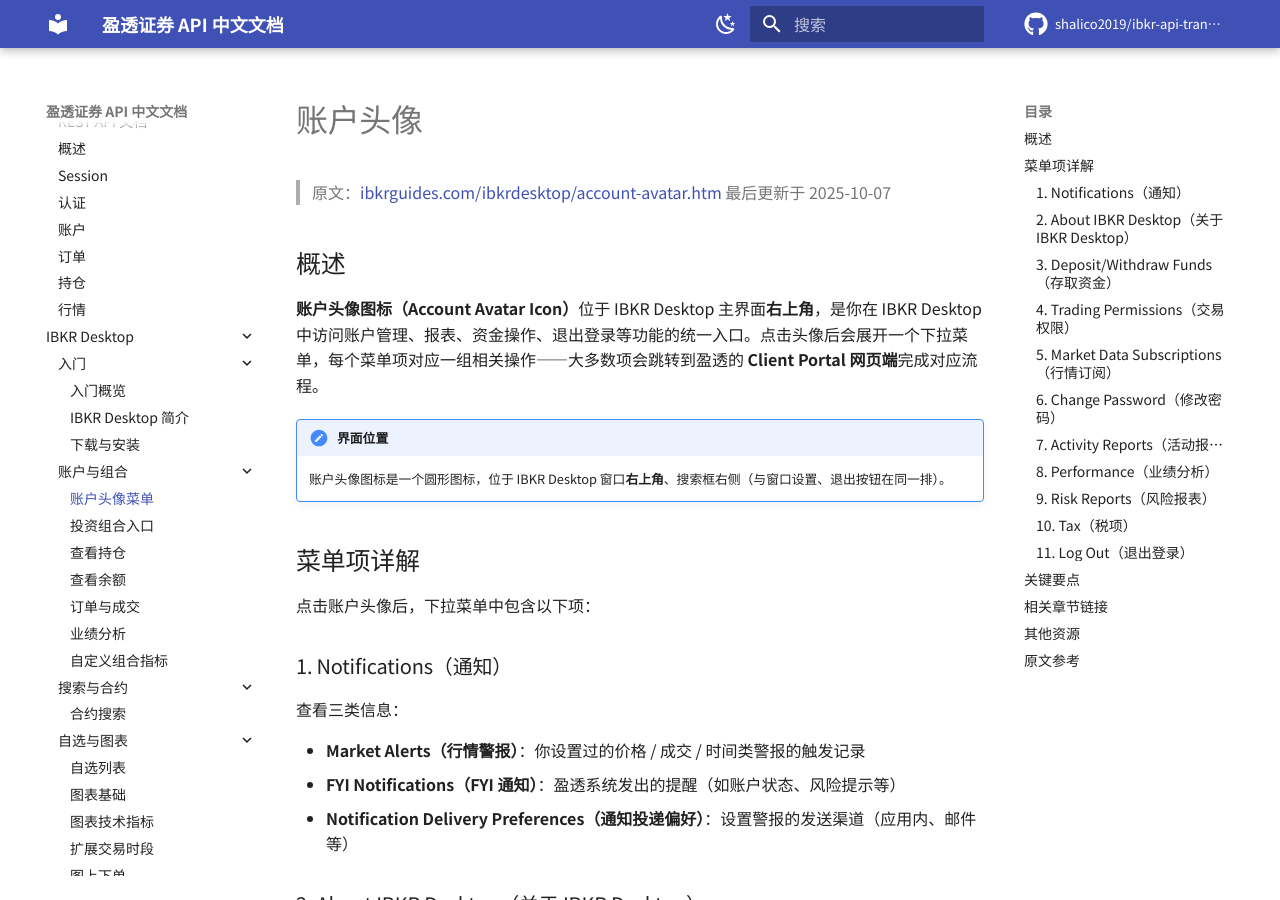
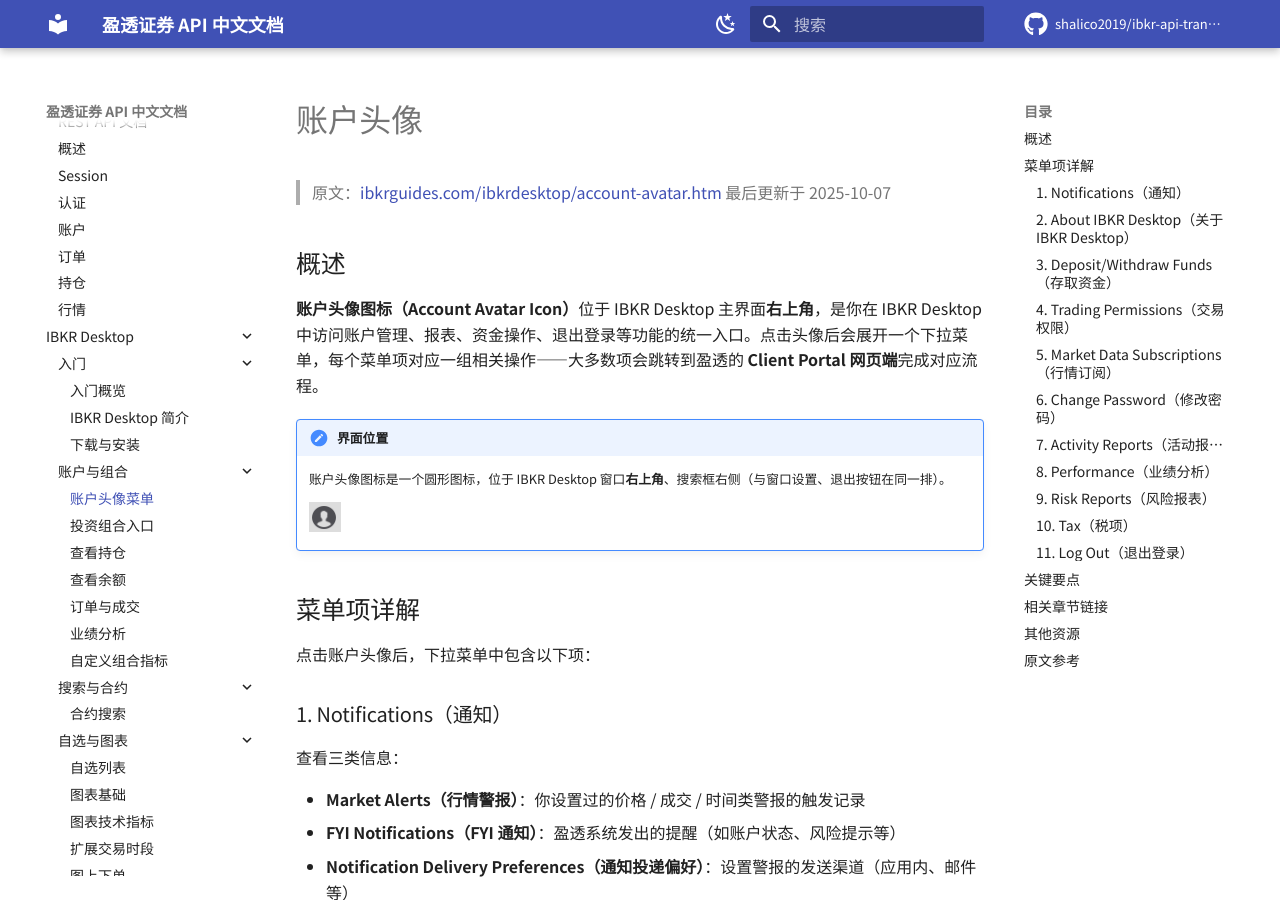
Before and after one commit to shalico2019/ibkr-api-translation, an MkDocs documentation site: the page built from docs/ibkrdesktop/account-avatar.md, in a window 1280 px wide and 900 px high. Built offline with MkDocs 1.6.1 and Material for MkDocs 9.7.7, drawn with Linux system fonts in a browser that asks for light colours; comment, search, counter and statistics services are not loaded.

Commit message:
docs(ibkrdesktop): account-avatar 补图 2 张
- account-avatar.md 替换 2 个 '!!! note 界面位置' 占位为真实图片
  - L10-L13: account-avatar.png (右上角账户头像图标)
  - L86-L89: avatar.png (Log Out 退出登录按钮)
- resources/images/ 新增 account-avatar.png + avatar.png (源站 URL 直接下载, 1.1KB / 45KB)

diff stat:
  account-avatar.md            | 4 ++++
  resources/images/account-avatar.png | 1 image added
  resources/images/avatar.png         | 1 image added

mkdocs build --strict: 0 ERROR
未触碰 mkdocs.yml / docs/index.md / 其他 30 章

```diff
--- a/docs/ibkrdesktop/account-avatar.md
+++ b/docs/ibkrdesktop/account-avatar.md
@@ -9,6 +9,8 @@
 
 !!! note "界面位置"
     账户头像图标是一个圆形图标，位于 IBKR Desktop 窗口**右上角**、搜索框右侧（与窗口设置、退出按钮在同一排）。
+
+    ![账户头像图标（The account avatar icon）](resources/images/account-avatar.png)
 
 ## 菜单项详解
 
```
Also changed, not shown: other parts of docs/ibkrdesktop/account-avatar.md (+2 -0 lines), docs/ibkrdesktop/resources/images/account-avatar.png (added), docs/ibkrdesktop/resources/images/avatar.png (added).
